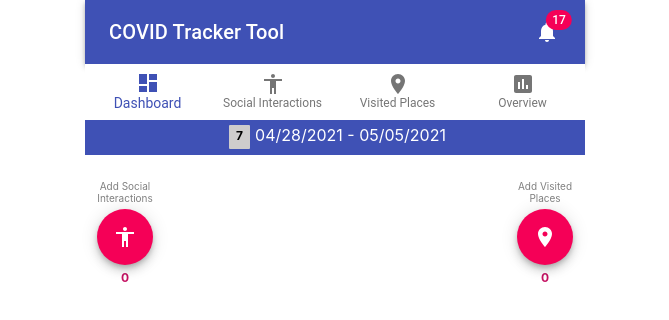
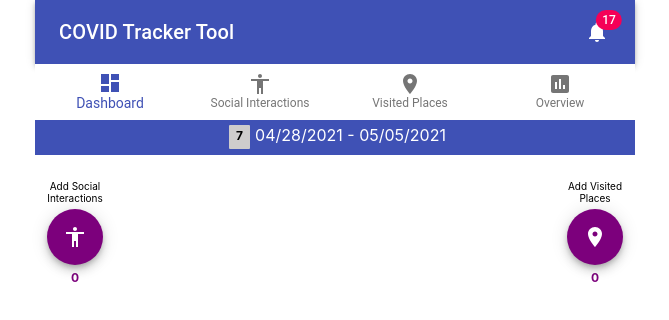
Before and after one commit to lyndonjasa/CovidTrackerReact, a React (Create React App) app: page / in a window 1280 px wide. Shown: the top 320 px of the page, without its empty margins (305-974 px from the left). Built offline with nearby package versions, Linux system fonts and the light colour scheme.

Commit message:
style changes

```diff
--- a/src/App.scss
+++ b/src/App.scss
@@ -1,5 +1,5 @@
 .app-container {
-  width: 500px;
+  width: 600px;
   height: 800px;
   margin: 0 auto;
 
--- a/src/components/dashboard/ActionButtons.scss
+++ b/src/components/dashboard/ActionButtons.scss
@@ -4,15 +4,23 @@
     margin: 0 10px;
 
     .action-text {
-        color: gray;
+        color: 726d72;
         margin: 5px 0;
         font-size: 10px;
     }
 
     .action-count {
         margin: 5px 0;
-        color: #C51162;
+        color: #7C007C;
         font-weight: bold;
         font-size: 12px;
     }
+
+    .MuiFab-secondary {
+        background-color: #7C007C;
+    }
+
+    .MuiFab-secondary:hover {
+        background-color: #540054;
+    }
 }
--- a/src/components/layout/Header.tsx
+++ b/src/components/layout/Header.tsx
@@ -11,7 +11,7 @@ import { useHistory } from "react-router-dom";
 
 const useStyles = makeStyles({
   root: {
-    width: 500,
+    width: 600,
   }
 });
 
```
